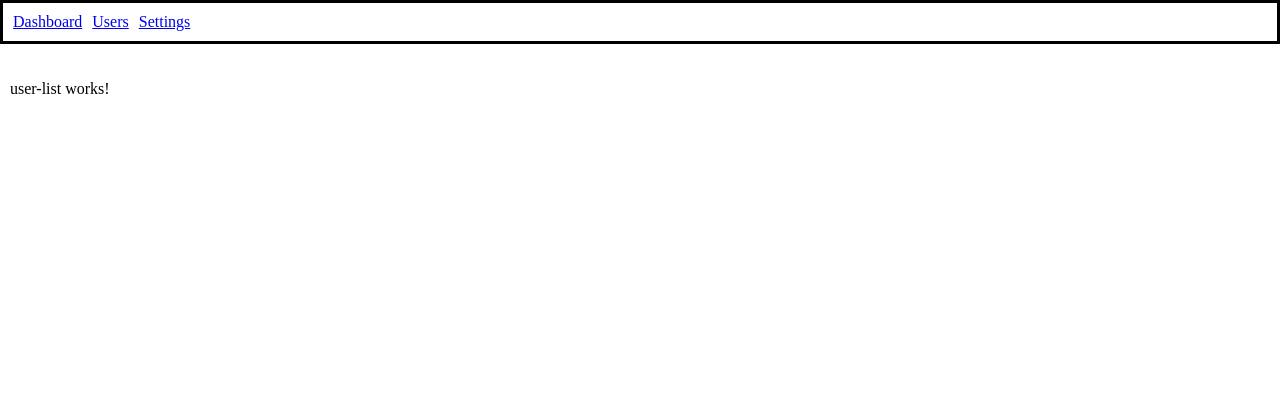
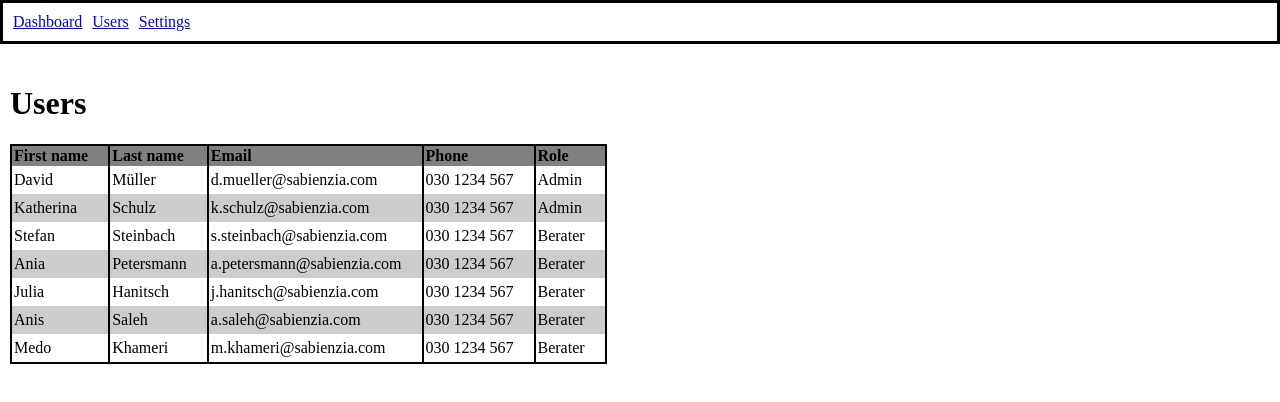
Before and after one commit to merey90/sabienzia, an Angular app: page /users in a window 1280 px wide. Shown: the top 402 px of the page. Built offline with nearby package versions, Linux system fonts and the light colour scheme.

Commit message:
show users list ready

```diff
--- a/src/app/modules/user/user-list/user-list.component.html
+++ b/src/app/modules/user/user-list/user-list.component.html
@@ -1,3 +1,26 @@
-<p>
-  user-list works!
-</p>
+<h1>Users</h1>
+<div class="row">
+  <table>
+    <thead>
+      <tr>
+        <th>First name</th>
+        <th>Last name</th>
+        <th>Email</th>
+        <th>Phone</th>
+        <th>Role</th>
+      </tr>
+    </thead>
+    <tbody>
+      <tr *ngFor="let user of users">
+        <td>{{user.firstname}}</td>
+        <td>{{user.lastname}}</td>
+        <td>{{user.email}}</td>
+        <td>{{user.phone}}</td>
+        <td>{{user.role}}</td>
+      </tr>
+    </tbody>
+  </table>
+  <form>
+
+  </form>
+</div>
--- a/src/app/modules/user/user-list/user-list.component.scss
+++ b/src/app/modules/user/user-list/user-list.component.scss
@@ -0,0 +1,32 @@
+table{
+  border: 2px solid black;
+  border-collapse: collapse;
+
+  thead{
+    background-color: gray;
+  }
+  tbody{
+    tr:nth-child(even){
+      background-color: #ccc;
+    }
+  }
+
+  th{
+    text-align: left;
+    &:not(:last-child){
+      border-right: 2px solid black;
+    }
+  }
+
+  td{
+    padding: 5px 0;
+    &:not(:last-child){
+      border-right: 2px solid black;
+    }
+  }
+
+  th, td {
+    padding-left: 2px;
+    padding-right: 20px;
+  }
+}
--- a/src/app/modules/user/user-list/user-list.component.ts
+++ b/src/app/modules/user/user-list/user-list.component.ts
@@ -1,4 +1,7 @@
 import { Component, OnInit } from '@angular/core';
+import { SettingsService } from '../../../services/settings.service';
+import { UserService } from '../user.service';
+import { User } from '../user.model';
 
 @Component({
   selector: 'app-user-list',
@@ -6,8 +9,20 @@ import { Component, OnInit } from '@angular/core';
   styleUrls: ['./user-list.component.scss']
 })
 export class UserListComponent implements OnInit {
+  private showAdminsOnly;
+  private users: User[] = [];
 
-  constructor() { }
+  constructor(
+    private settingsService: SettingsService,
+    private userService: UserService
+  ) {
+    this.showAdminsOnly = this.settingsService.getSettings().showAdminsOnly;
+    if (this.showAdminsOnly) {
+      this.users = this.userService.getUsers().filter((user: User) => user.role === 'Admin');
+    } else {
+      this.users = this.userService.getUsers();
+    }
+  }
 
   ngOnInit() {
   }
--- /dev/null
+++ b/src/app/modules/user/user.service.ts
@@ -0,0 +1,22 @@
+import { Injectable } from '@angular/core';
+import { User } from './user.model';
+import { USERS_MOCK } from './users.mock';
+
+@Injectable({
+  providedIn: 'root'
+})
+export class UserService {
+  private users: User[];
+
+  constructor() {
+    this.users = USERS_MOCK;
+  }
+
+  getUsers(): User[] {
+    return this.users;
+  }
+
+  addUser(user: User): void {
+    this.users.push(user);
+  }
+}
--- /dev/null
+++ b/src/app/modules/user/users.mock.ts
@@ -0,0 +1,53 @@
+import { User } from './user.model';
+
+export const USERS_MOCK: User[] = [
+  {
+    firstname: 'David',
+    lastname: 'Müller',
+    email: 'd.mueller@sabienzia.com',
+    phone: '030 1234 567',
+    role: 'Admin'
+  },
+  {
+    firstname: 'Katherina',
+    lastname: 'Schulz',
+    email: 'k.schulz@sabienzia.com',
+    phone: '030 1234 567',
+    role: 'Admin'
+  },
+  {
+    firstname: 'Stefan',
+    lastname: 'Steinbach',
+    email: 's.steinbach@sabienzia.com',
+    phone: '030 1234 567',
+    role: 'Berater'
+  },
+  {
+    firstname: 'Ania',
+    lastname: 'Petersmann',
+    email: 'a.petersmann@sabienzia.com',
+    phone: '030 1234 567',
+    role: 'Berater'
+  },
+  {
+    firstname: 'Julia',
+    lastname: 'Hanitsch',
+    email: 'j.hanitsch@sabienzia.com',
+    phone: '030 1234 567',
+    role: 'Berater'
+  },
+  {
+    firstname: 'Anis',
+    lastname: 'Saleh',
+    email: 'a.saleh@sabienzia.com',
+    phone: '030 1234 567',
+    role: 'Berater'
+  },
+  {
+    firstname: 'Medo',
+    lastname: 'Khameri',
+    email: 'm.khameri@sabienzia.com',
+    phone: '030 1234 567',
+    role: 'Berater'
+  }
+];
```
Also changed, not shown: src/app/modules/user/user.model.ts (added, +7 -0 lines).
